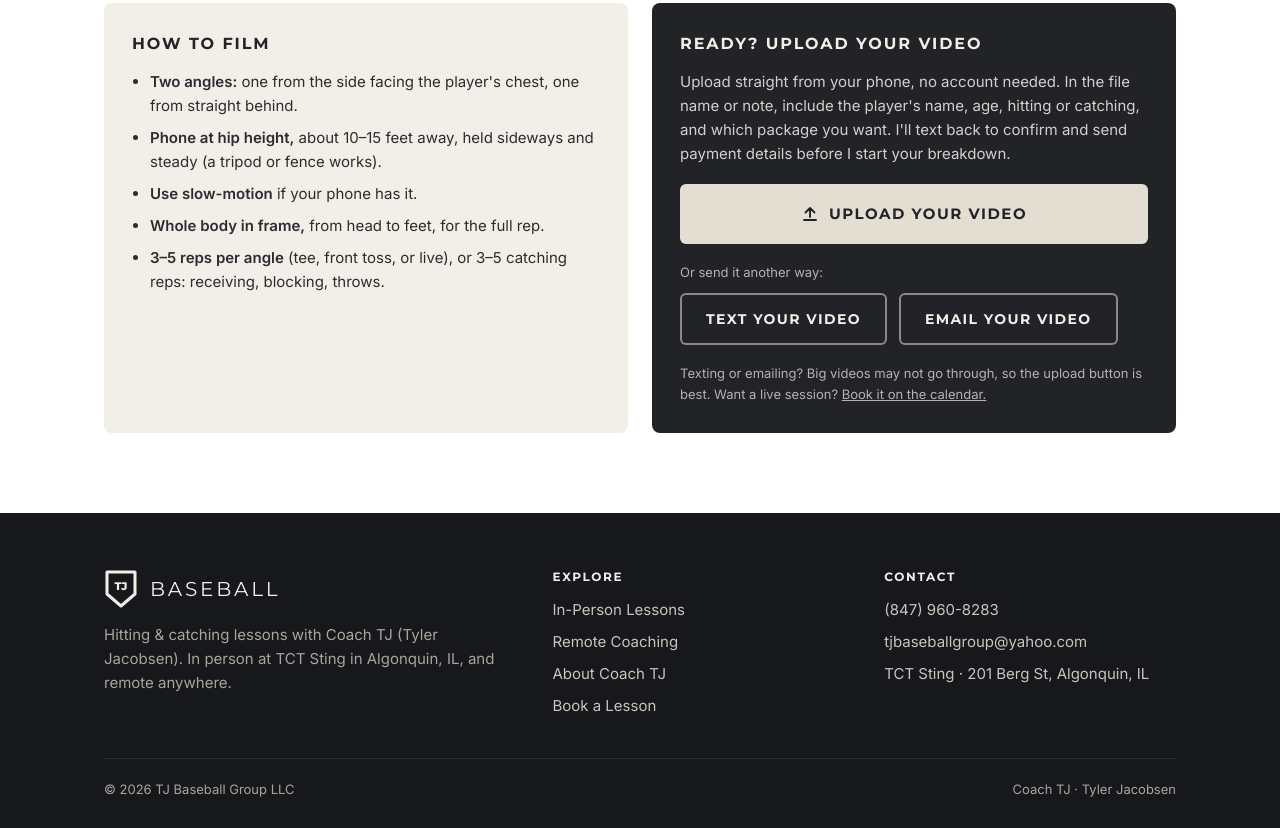
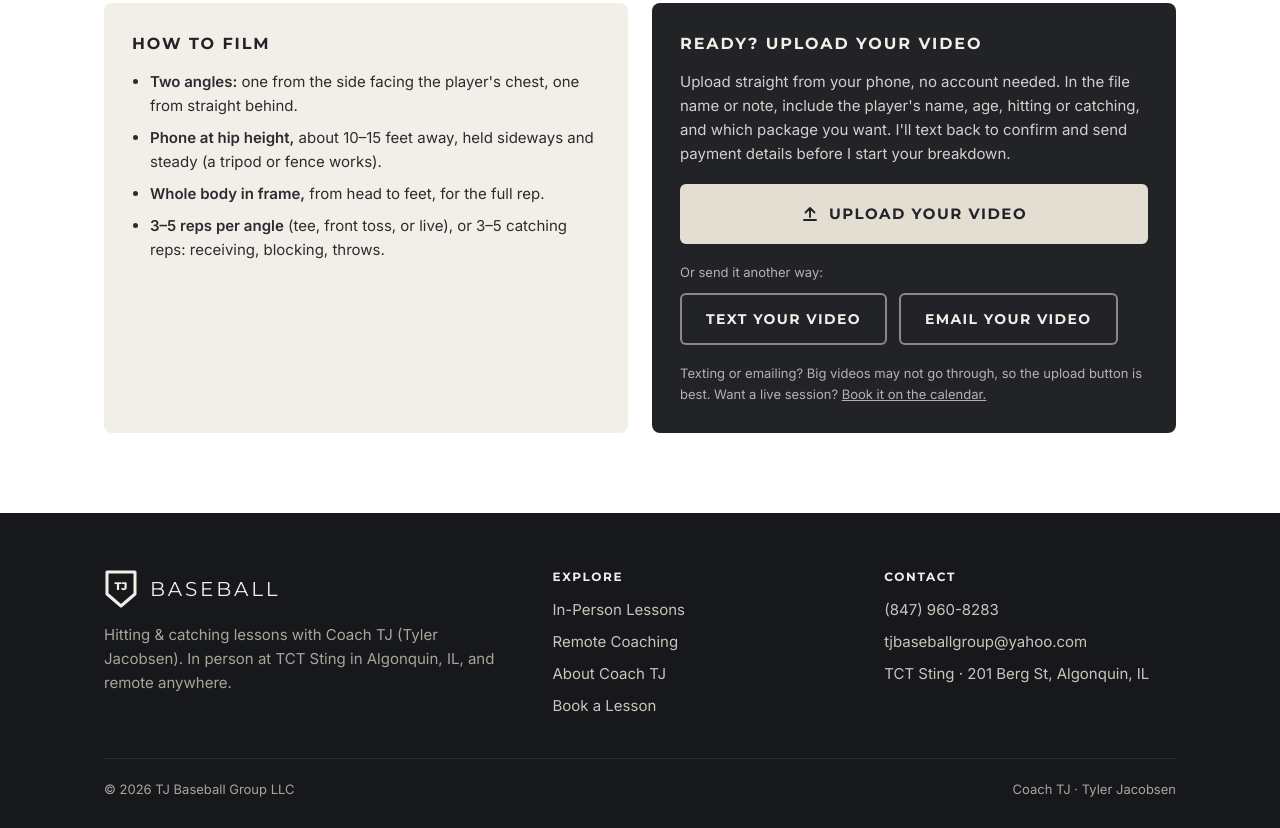
Before and after one commit to TJacobsen13/TJ-Baseball, a plain HTML site: page remote/index.html in a window 1280 px wide. Shown: the part 2152-2980 px from the top of the page. Drawn offline with Linux system fonts and the light colour scheme.

Commit message:
Add files via upload

```diff
--- a/remote/index.html
+++ b/remote/index.html
@@ -123,7 +123,6 @@
           <ul class="tips">
             <li><b>Two angles:</b> one from the side facing the player's chest, one from straight behind.</li>
             <li><b>Phone at hip height,</b> about 10–15 feet away, held sideways and steady (a tripod or fence works).</li>
-            <li><b>Use slow-motion</b> if your phone has it.</li>
             <li><b>Whole body in frame,</b> from head to feet, for the full rep.</li>
             <li><b>3–5 reps per angle</b> (tee, front toss, or live), or 3–5 catching reps: receiving, blocking, throws.</li>
           </ul>
```
